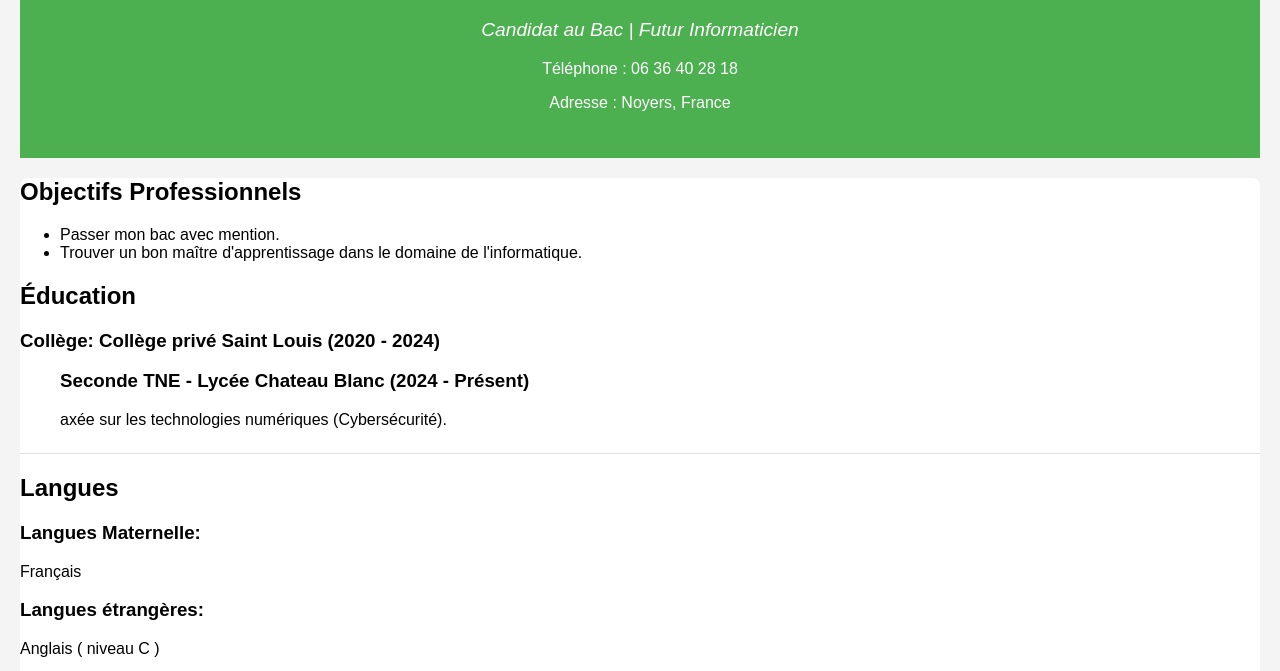
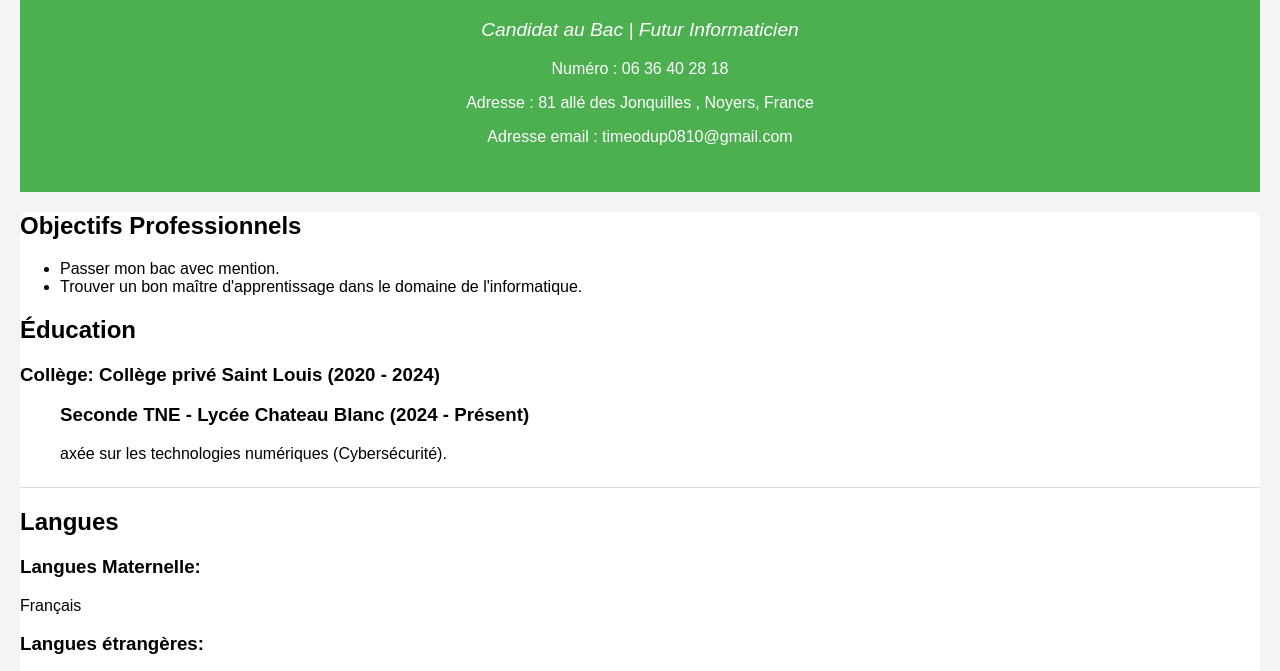
Before and after one commit to Nesqu11k/CV, a plain HTML site: page index.html in a window 1280 px wide. Shown: the part 111-782 px from the top of the page. Drawn offline with Linux system fonts and the light colour scheme.

Commit message:
Update index.html

```diff
--- a/index.html
+++ b/index.html
@@ -11,8 +11,9 @@
     <h1>Timéo DUPONT</h1>
     <p class="subtitle">Candidat au Bac | Futur Informaticien</p>
     <div class="contact-info">
-        <p>Téléphone : 06 36 40 28 18</p>
-        <p>Adresse : Noyers, France</p>
+        <p>Numéro : 06 36 40 28 18</p>
+        <p>Adresse : 81 allé des Jonquilles , Noyers, France</p>
+	<p>Adresse email : timeodup0810@gmail.com</p>
     </div>
 </header>
 
```
